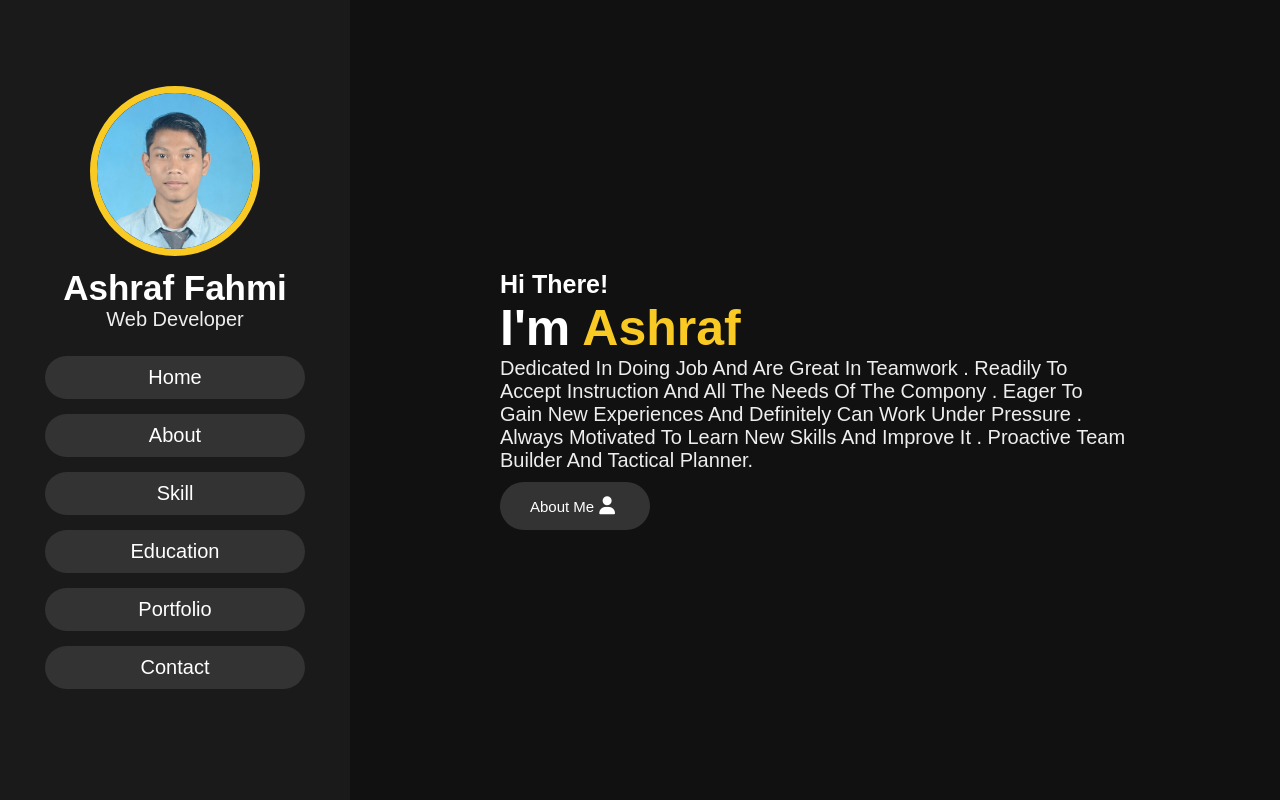
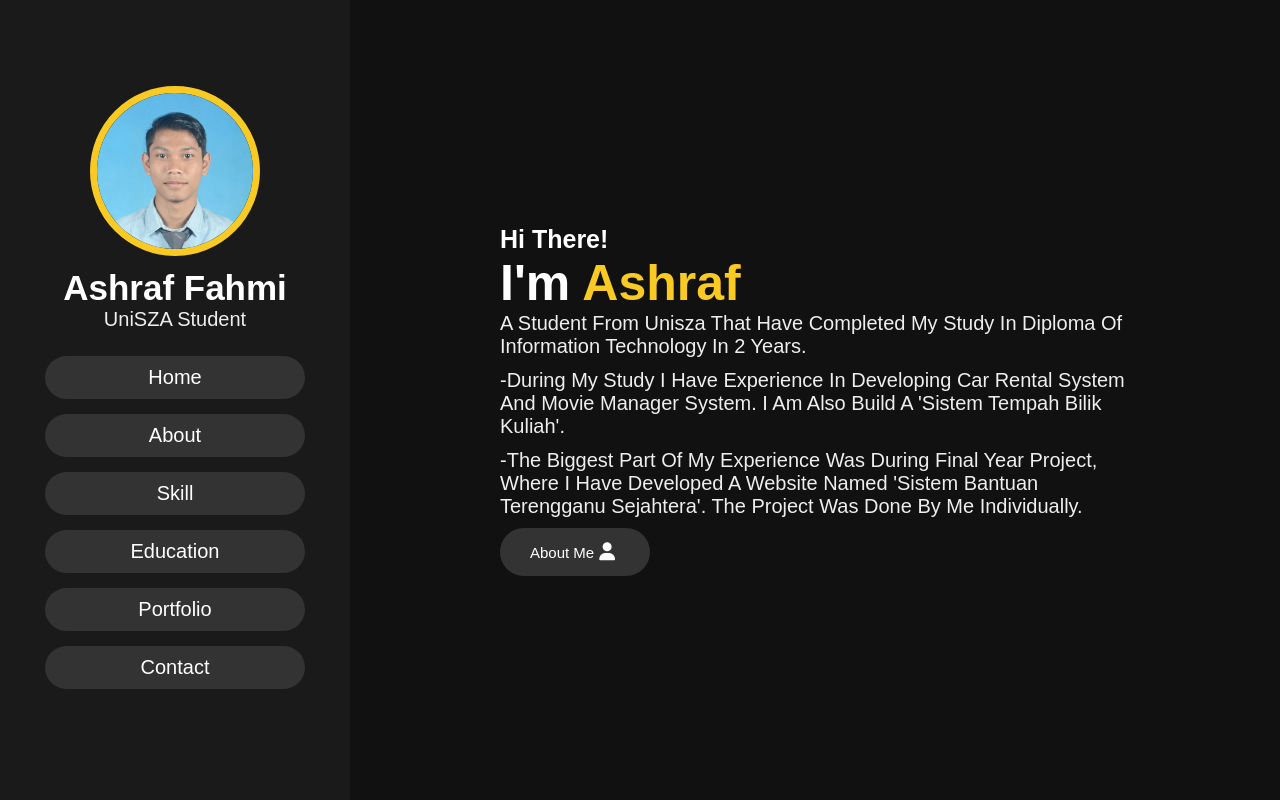
Before and after one commit to fahmiazmi/portfolio, a plain HTML site: page index.html in a window 1280 px wide. Shown: the top 800 px of the page. Drawn offline with nearby package versions, Linux system fonts and the light colour scheme.

Commit message:
Update index.html

```diff
--- a/index.html
+++ b/index.html
@@ -21,7 +21,7 @@
     <div class="user">
       <img src="img0.jpg" alt="">
       <h3 class="name">Ashraf Fahmi</h3>
-      <p class="post">web developer</p>
+      <p class="post">UniSZA Student</p>
     </div>
     <nav class="navbar">
       <ul>
@@ -44,17 +44,12 @@
 
     <h3>Hi There!</h3>
     <h1>I'm <span>ashraf</span></h1>
-    <p>
-      Dedicated in doing job and are great in teamwork .
-Readily to accept
-instruction and all the needs of the compony . Eager to
-gain new
-experiences and definitely can work under pressure .
-Always motivated
-to learn new skills and improve it . Proactive team
-builder and tactical
-planner.
-    </p>
+   <p>a student from Unisza that have completed my study in Diploma of Information technology in 2 years.</p><br>
+    <p>-During my study I have experience in developing car rental system and movie manager system.
+      I am also build a 'Sistem Tempah Bilik Kuliah'. </p><br>
+      <p>-The biggest part of my experience was during final year project,
+         where i have developed a website named 'sistem bantuan terengganu sejahtera'.
+        The project was done by me individually. </p>
 
     <a href="#about"><button class="btn">about me<i class="fas fa-user"></i></button></a>
 
@@ -124,7 +119,7 @@ planner.
         <h3><span>-</span>javascript</h3>
         <h3><span>-</span>jsp</h3>
         <h3><span>-</span>css</h3>
-        <a href=""><button class="btn" id="printBtn">Download ?<i class="fas fa-download"><!--ni untuk icons--></i></button></a>
+
       </div>
 
       <div class="counter">
```
